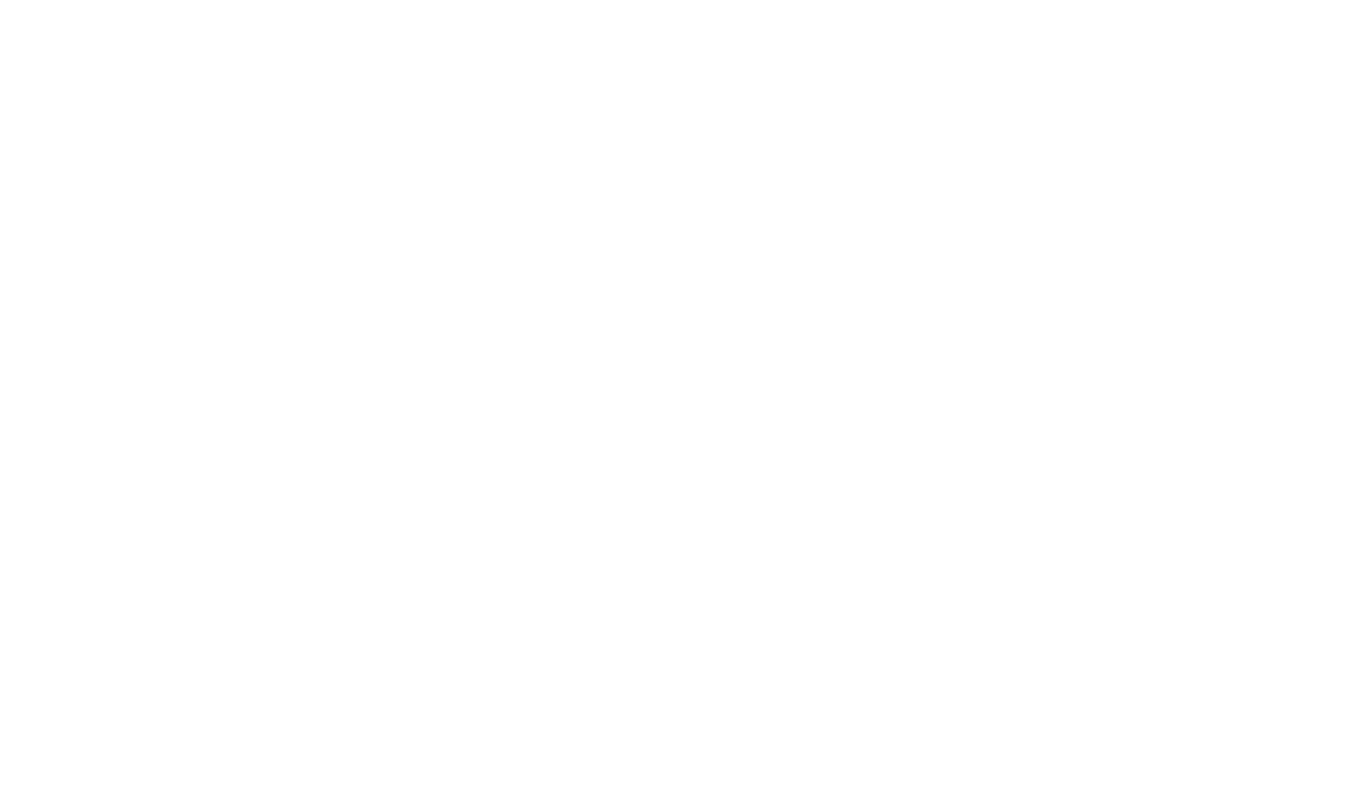
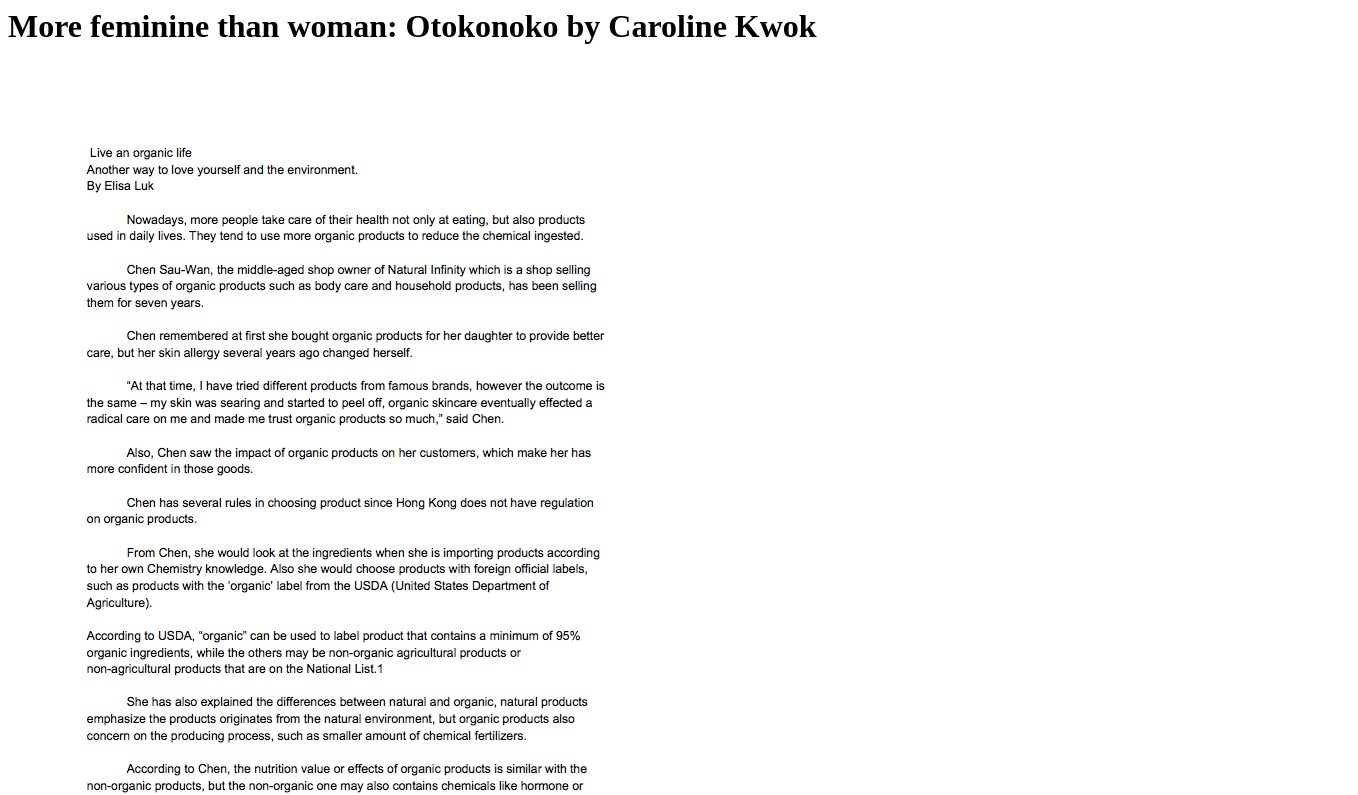
Before and after one commit to melissa0816k/issue6, a plain HTML site: page index.html in a window 1280 px wide. Shown: the top 795 px of the page, 1358 px wide, since content can reach past the window. Drawn offline with Linux system fonts and the light colour scheme.

Commit message:
Update index.html

```diff
--- a/index.html
+++ b/index.html
@@ -1,2 +1,5 @@
 <html>
+<h1>More feminine than woman: Otokonoko by Caroline Kwok</h1>
+<img src="issue6/oi01.png" alt=""/>
+<img src="issue6/oi02.png" alt=""/>
 </html>
```
